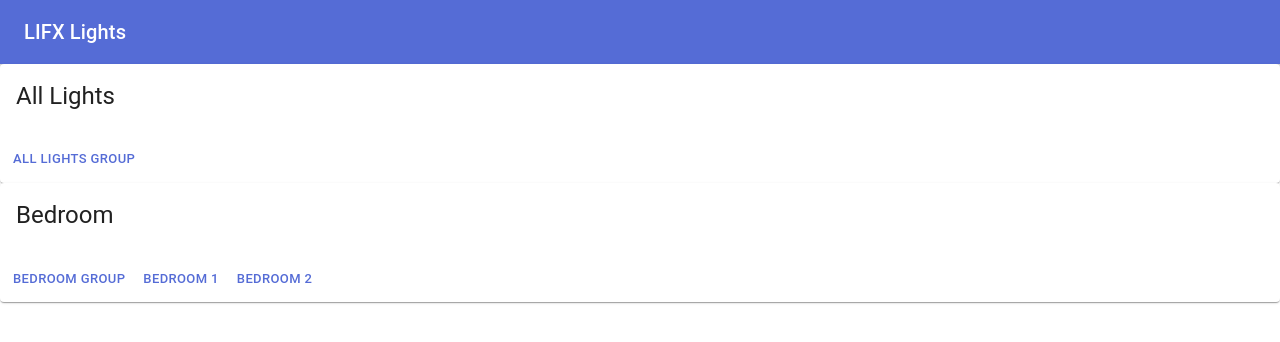
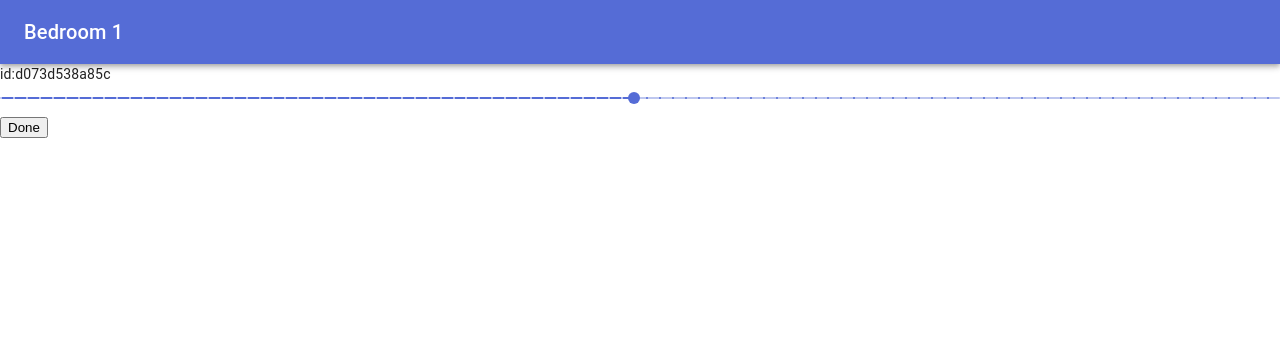
Before and after one commit to groman00/lifx-controller, a React (Create React App) app: page /#/detail/bedroom/1 in a window 1280 px wide. Shown: the top 342 px of the page. Built offline with nearby package versions, Linux system fonts and the light colour scheme.

Commit message:
Add detail page. Temporary wiring to electron methods.

```diff
--- a/index.html
+++ b/index.html
@@ -7,7 +7,7 @@
     <meta http-equiv="Content-Security-Policy" content="script-src 'self';" />
   </head>
   <body>
-    <h1>Hello World!</h1>
+    <!-- <h1>Hello World!</h1>
     We are using node <script>document.write(process.versions.node)</script>,
     Chrome <script>document.write(process.versions.chrome)</script>,
     and Electron <script>document.write(process.versions.electron)</script>.
@@ -15,7 +15,9 @@
       Brightness: <input id="brightness" type="range" min="1" max="100" step="1">
       Kelvin: <input id="kelvin" type="range" min="1500" max="9000" step="1">
       Smart Plug: <button id="smartplug" type="button">Toggle Power</button>
-    </form>
+    </form> -->
+    <div id="root"></div>
     <script src="app.js"></script>
+    <script src="build/static/js/main.js"></script>
   </body>
 </html>
--- a/package.json
+++ b/package.json
@@ -7,7 +7,7 @@
     "test": "echo \"Error: no test specified\" && exit 1",
     "start": "electron .",
     "react-start": "react-scripts start",
-    "react-build": "react-scripts build",
+    "react-build": "node ./scripts/build-non-split.js",
     "react-test": "react-scripts test",
     "react-eject": "react-scripts eject"
   },
@@ -20,7 +20,9 @@
     "lifx-http-api": "^1.0.3",
     "react": "^16.13.1",
     "react-dom": "^16.13.1",
+    "react-router-dom": "^5.1.2",
     "react-scripts": "^3.4.1",
+    "rewire": "^5.0.0",
     "tplink-smarthome-api": "^1.3.0"
   },
   "devDependencies": {
--- a/src/App.js
+++ b/src/App.js
@@ -1,10 +1,25 @@
 import React from 'react';
+import {
+  HashRouter as Router,
+  Route,
+  Switch,
+} from 'react-router-dom';
 import Home from './pages/Home';
+import Detail from './pages/Detail';
 
+/*
+TODO:
+1. Load lighting config with context api, instead of importing into each page.
+*/
 const App = () => (
-  // Replace with react router
   <div>
-    <Home />
+    <Router>
+      <Switch>
+        <Route exact path="/" component={Home} />
+        <Route exact path="/detail/:group" component={Detail} />
+        <Route path="/detail/:group/:light" component={Detail} />
+      </Switch>
+    </Router>
   </div>
 );
 
--- a/src/components/LightingCard.jsx
+++ b/src/components/LightingCard.jsx
@@ -1,4 +1,5 @@
 import React from 'react';
+import { Link as RouterLink } from 'react-router-dom';
 import Card from '@material-ui/core/Card';
 import CardActionArea from '@material-ui/core/CardActionArea';
 import CardActions from '@material-ui/core/CardActions';
@@ -6,13 +7,12 @@ import CardContent from '@material-ui/core/CardContent';
 import Button from '@material-ui/core/Button';
 import Typography from '@material-ui/core/Typography';
 
-const LightingCard = ({ lighting }) => {
+/*
+TODO
+1. Remove group button, and add click handler to card action area.
+*/
+const LightingCard = ({ group, lighting }) => {
   const { title, lights } = lighting;
-  const renderButton = (label = 'group') => (
-    <Button size="small" color="primary">
-      {title} {label}
-    </Button>
-  );
   return (
     <Card>
       <CardActionArea>
@@ -23,11 +23,26 @@ const LightingCard = ({ lighting }) => {
         </CardContent>
       </CardActionArea>
       <CardActions>
-        {/* Render Group Button */}
-        { renderButton() }
-        {/* Render Light Buttons */}
+        <Button
+          size="small"
+          color="primary"
+          component={RouterLink}
+          to={`/detail/${group}`}
+        >
+          {title} Group
+        </Button>
         {
-          lights && Object.keys(lights).map(key => renderButton(key))
+          lights && Object.keys(lights).map((key, i) =>
+            <Button
+              key={i}
+              size="small"
+              color="primary"
+              component={RouterLink}
+              to={`/detail/${group}/${key}`}
+            >
+              {title} {key}
+            </Button>
+          )
         }
       </CardActions>
     </Card>
--- a/src/constants/lightingConfig.js
+++ b/src/constants/lightingConfig.js
@@ -17,12 +17,13 @@ export default {
     //     'a', 'b', 'c',
     //   ]
     // },
-    // hallway1: {
-    //   title: 'Hallway 1',
-    //   lights: [
-    //     'a', 'b', 'c',
-    //   ]
-    // },
+    hallway: {
+      title: 'Hallway',
+      lights: {
+        1: 'id:d073d5389c77',
+        2: 'id:d073d538a8ef'
+      }
+    },
     // hallway2: {
     //   title: 'Hallway 2',
     //   lights: [
--- a/src/pages/Detail.jsx
+++ b/src/pages/Detail.jsx
@@ -0,0 +1,42 @@
+import React from 'react';
+import Slider from '@material-ui/core/Slider';
+import AppBar from '../components/AppBar';
+import lightingConfig from '../constants/lightingConfig';
+
+const Detail = (props) => {
+  const { group, light } = props.match.params;
+  const config = lightingConfig.lightings[group];
+  const title = `${config.title} ${light || 'Group'}`;
+  let selector;
+  console.log(group, light, config);
+  if (light) {
+    selector = config.lights[light];
+  } else {
+    selector = Object.keys(config.lights).map(key => config.lights[key]).join(',');
+  }
+  const onChange = (e, value) => {
+    window.ElectronMethods.onBrightnessChange(selector, value);
+  };
+  return (
+    <div>
+      <AppBar title={title} />
+      <div>
+        {/* <button onClick={onChange}>Update</button>   */}
+        {selector}
+        <Slider
+          onChangeCommitted={onChange}
+          defaultValue={50}
+          valueLabelDisplay="auto"
+          step={1}
+          marks
+          min={1}
+          max={100}
+        />
+        {/* <button>Preview</button> */}
+        <button>Done</button>
+      </div>
+    </div>
+  );
+};
+
+export default Detail;
--- a/src/pages/Home.jsx
+++ b/src/pages/Home.jsx
@@ -5,16 +5,13 @@ import LightingCard from '../components/LightingCard';
 
 const Home = () => {
   const { lightings } = lightingConfig;
-  // const renderCard = ({ title, lights }) => (
-  //   <LightingCard key={title} title={title} lights={lights} />
-  // );
   return (
     <div>
       <AppBar title="LIFX Lights" />
       <div>
         {
           Object.keys(lightings).map(key =>
-            <LightingCard key={key} lighting={lightings[key]} />
+            <LightingCard key={key} group={key} lighting={lightings[key]} />
           )
         }
       </div>
--- a/test.js
+++ b/test.js
@@ -8,7 +8,8 @@ const client = new lifx({
 });
 
 client
-  .listLights('id:d073d5389a44,id:d073d538a85c')
+  // .listLights('id:d073d5389a44,id:d073d538a85c')
+  .listLights('all')
   .then((lights) => {
     console.log(lights);
   });
```
Also changed, not shown: app.js (+19 -13 lines), main.js (+27 -25 lines), scripts/build-non-split.js (added, +13 -0 lines), 13 other files (tests, documents, lock files or other folders).
